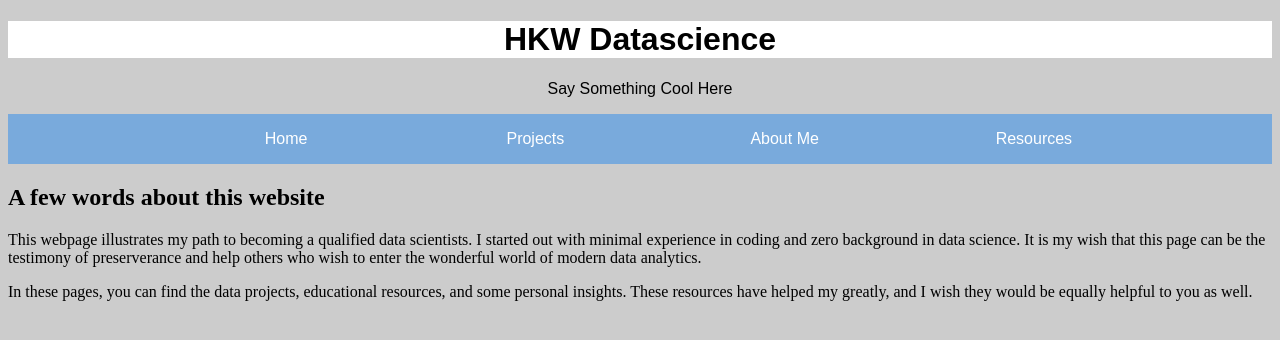
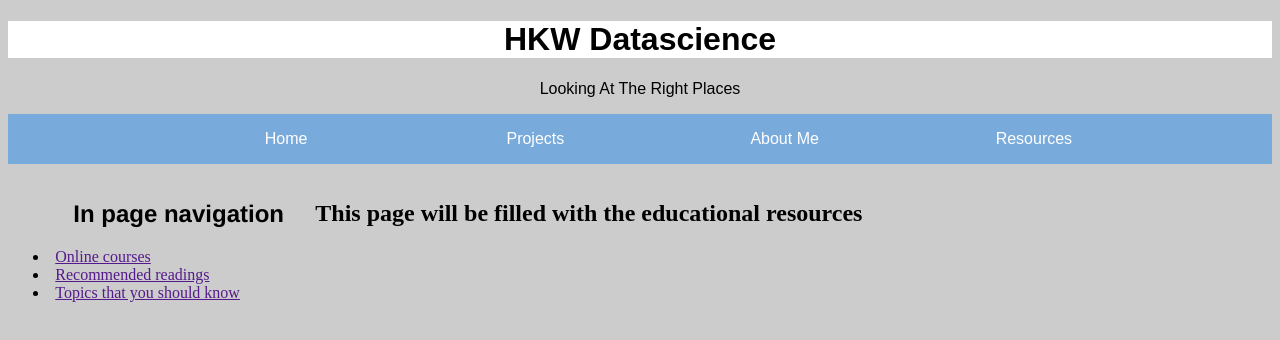
Before and after one commit to hkwdatascience/hkwdatascience.github.io, a plain HTML site: page resources.html in a window 1280 px wide. Drawn offline with nearby package versions, Linux system fonts and the light colour scheme.

Commit message:
Final changes before formally using git commands

```diff
--- a/css/styling.css
+++ b/css/styling.css
@@ -55,7 +55,7 @@ nav a:hover{
 nav a:focus{
 	background-color: #005f5f;
 }
-
+/* need to fix through js coding. Inactive in current design*/
 nav a.active{
 	background-color: #aaa;
     color: #444;
@@ -87,3 +87,24 @@ nav li ul li {
 	padding: 0;
 	margin: 0;
 }
+
+/*main section styling*/
+
+.left{
+ 	display: inline-block;
+	width: 20%;
+
+	margin: 0 2%;
+
+	vertical-align: top;
+
+}
+
+.left h1{
+	text-align: left;
+	font-family:'Franklin Gothic Medium', 'Arial Narrow', Arial, sans-serif;
+}
+.middle{
+	display: inline-block;
+	width: 60%;
+}
--- a/nav.html
+++ b/nav.html
@@ -1,4 +1,4 @@
-
+<!-- Navigation bar html for the data science website-->
 
 <nav>
 	<ul>
@@ -15,7 +15,7 @@
 				<li><a href="">My story</a></li>
 			</ul>
 		</li>
-		<li><a href="">resources</a>
+		<li><a href="resources.html">resources</a>
 			<ul>
 				<li><a href="">Courses I have taken</a></li>
 				<li><a href="">Recommended readings</a></li>
--- a/nav.js
+++ b/nav.js
@@ -1,3 +1,6 @@
+//A short js script to help share the navigation bar across the website
+//directly copied from page: https://stackoverflow.com/questions/31954089/how-can-i-reuse-a-navigation-bar-on-multiple-pages
+
 fetch('nav.html')
 .then(res => res.text())
 .then(text => {
--- a/resources.html
+++ b/resources.html
@@ -10,17 +10,19 @@
 <body>
 	<header>
 		<h1> HKW datascience</h1>
-		<div>Say something cool here</div>
+		<div>Looking at the right places</div>
 		<script id="replace_with_navbar" src="nav.js"></script>
 	</header>
 	<aside class="left">
-
+		<ul><h1>In page navigation</h1></ul>
+			<li><a href="">Online courses</a></li>
+			<li><a href="">Recommended readings</a></li>
+			<li><a href="">Topics that you should know</a></li>
 	</aside>
 
-	<article class="right">
-		<h1>A few words about this website</h1>
-		<p> This webpage illustrates my path to becoming a qualified data scientists. I started out with minimal experience in coding and zero background in data science. It is my wish that this page can be the testimony of preserverance and help others who wish to enter the wonderful world of modern data analytics.</p>
-		<p> In these pages, you can find the data projects, educational resources, and some personal insights. These resources have helped my greatly, and I wish they would be equally helpful to you as well. </p>
+	<article class="middle">
+		<h1>This page will be filled with the educational resources</h1>
+
 
 
 
```
Also changed, not shown: about-me.html (+3 -4 lines), common/nav.html (added, +34 -0 lines), index.html (+11 -3 lines).
